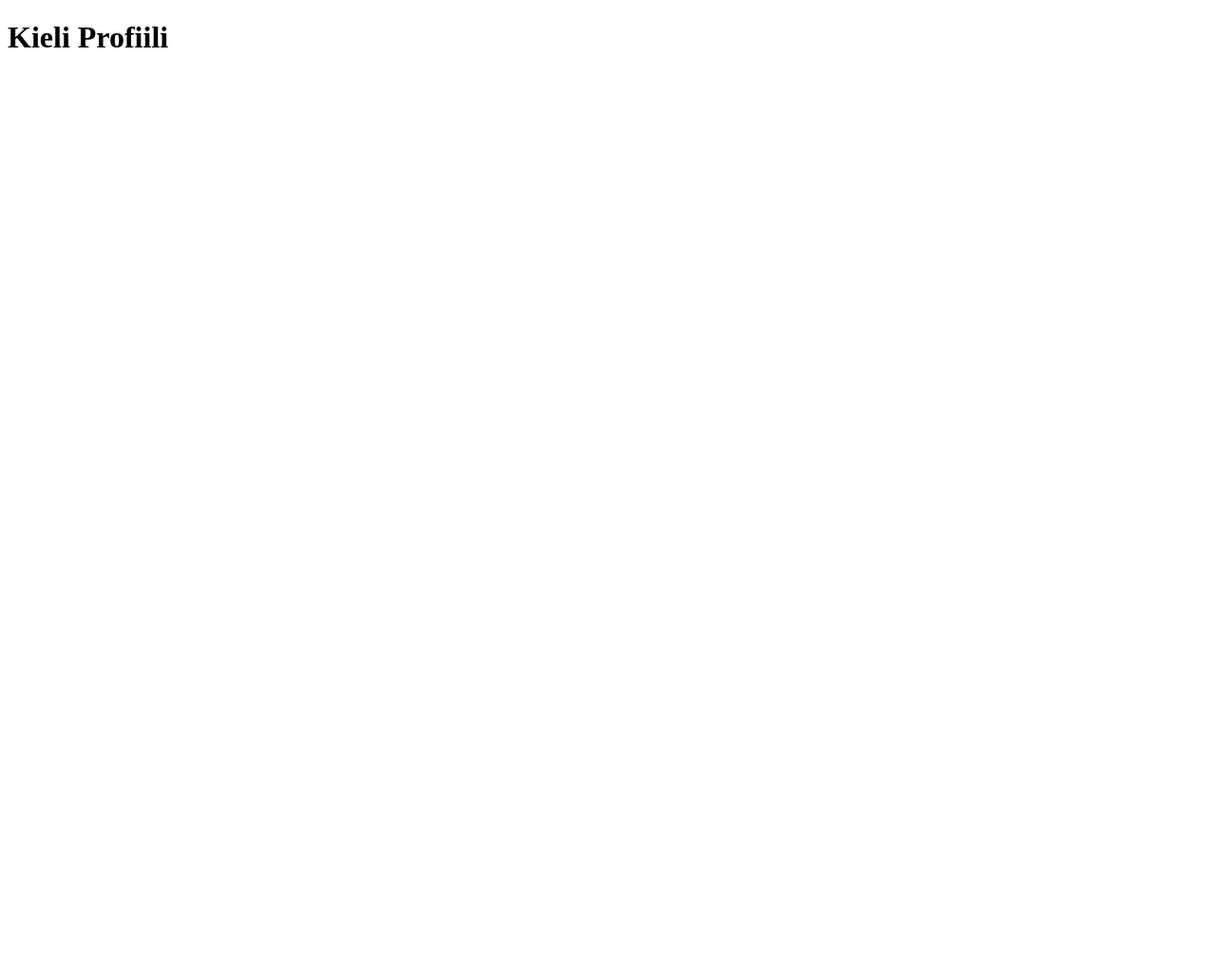
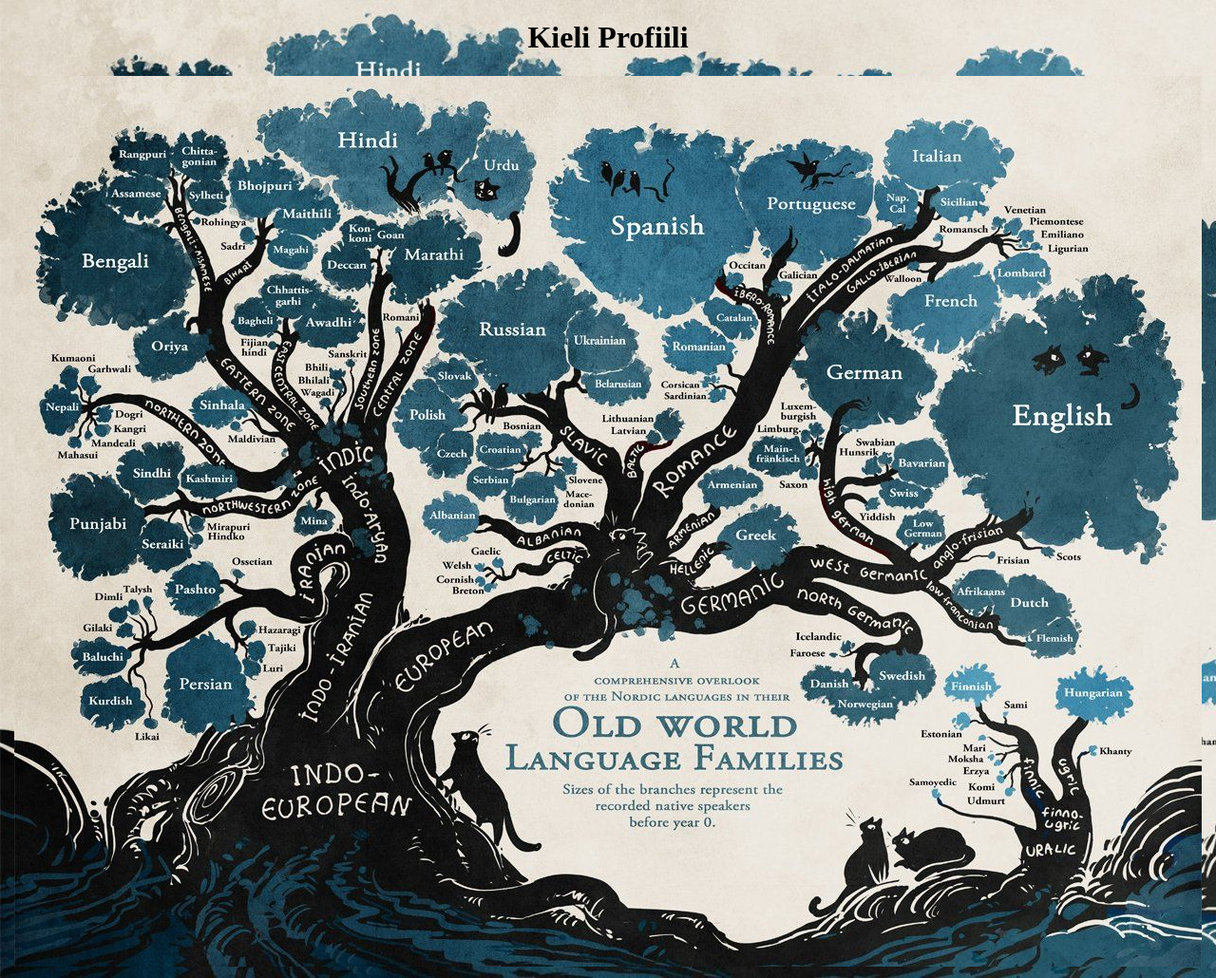
Before and after one commit to Swifterhtmler/Language-Profile, a plain HTML site: page index.html in a window 1280 px wide. Shown: the whole page at 95% size. Before the commit the page ends 800 px from the top, so only its background shows below. Drawn offline with Linux system fonts and the light colour scheme.

Commit message:
added pictures

```diff
--- a/index.html
+++ b/index.html
@@ -6,12 +6,12 @@
     <title>Kieli Profiili</title>
     <link rel="stylesheet" href="style.css" >
 </head>
-<body>
+<body background="ADDF3C34-F933-4E4B-8430-CEB3959BF9D0.jpeg", id="backgroundimage">
   <div id="title">
  <h1>Kieli Profiili</h1>
   </div>
-
-
-
+      <div id="picture2", class="picture">
+     <img src="ADDF3C34-F933-4E4B-8430-CEB3959BF9D0.jpeg", alt="picture of languages" id="picture2">
+      </div>
 </body>
 </html>
--- a/style.css
+++ b/style.css
@@ -0,0 +1,14 @@
+#title {
+    text-align: center;
+}
+
+#backgroundimage {
+    background-size: cover;
+}
+
+#picture2 {
+ /*  display: grid;
+   place-items: center;  */
+   text-align: center;
+
+}
```
Also changed, not shown: ADDF3C34-F933-4E4B-8430-CEB3959BF9D0.jpeg (added), 1 other file.
